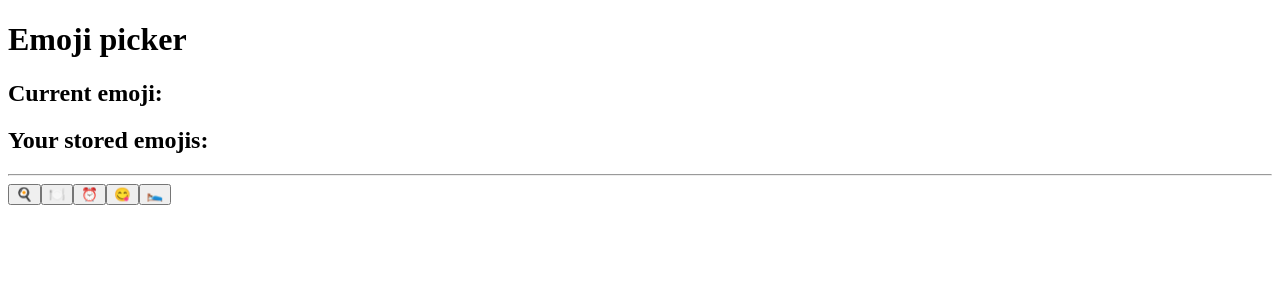
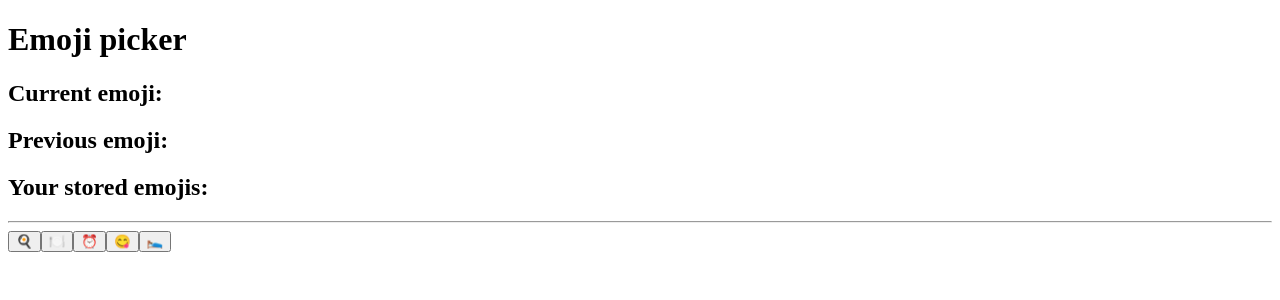
Before and after one commit to mariatens/emoji-picker, a React (Create React App) app: page / in a window 1280 px wide. Shown: the top 300 px of the page. Built offline with nearby package versions, Linux system fonts and the light colour scheme; the HTML template or start-up script is replaced by a standard one.

Commit message:
Add previous emoji with map function

```diff
--- a/src/components/EmojiPicker.tsx
+++ b/src/components/EmojiPicker.tsx
@@ -42,6 +42,7 @@ export default function EmojiPicker(): JSX.Element {
         <>
           <h1>Emoji picker</h1>
           <h2> Current emoji: {emoji} </h2>
+          <h2> Previous emoji: {emojis.slice(-2,-1).map(EmojiStore)} </h2>
           <h2> Your stored emojis: {emojis.slice(-5).map(EmojiStore)}</h2>
           <hr />
           <button onClick={handleEggEmoji}>🍳</button>
```
